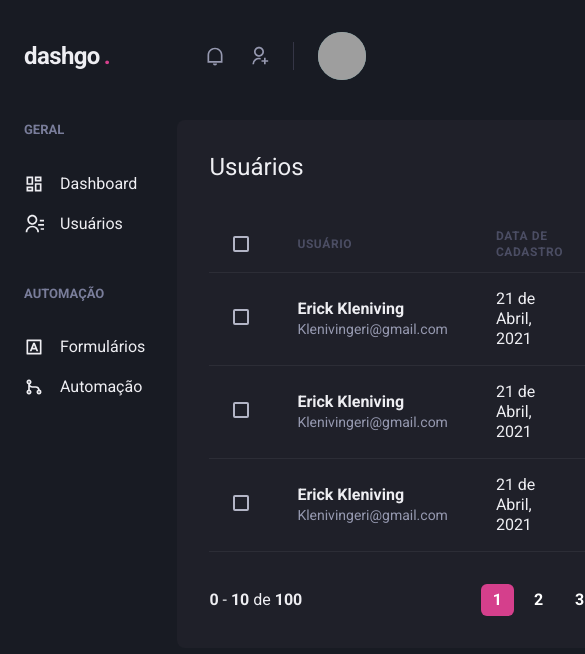
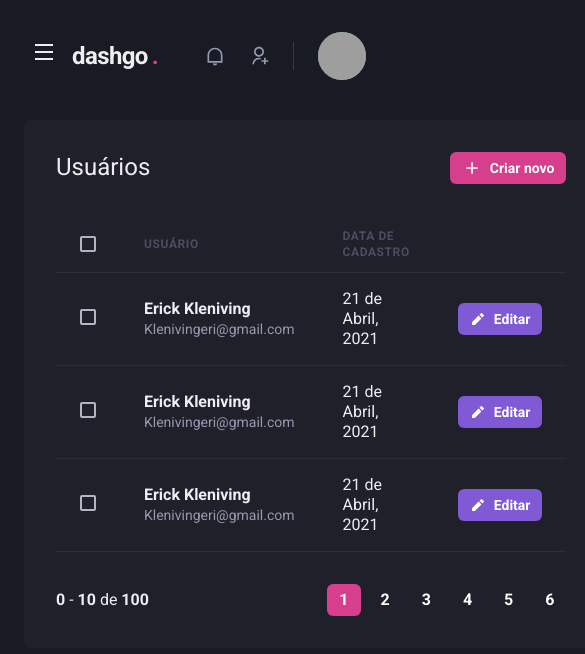
Before and after one commit to klenivingeri/Dashboard, a Next.js app: page /users in a window 390 px wide. Shown: the top 654 px of the page, 585 px wide, since content can reach past the window. Built offline with nearby package versions, Linux system fonts and the light colour scheme; grey boxes are pictures that could not be loaded.

Commit message:
Sidebar responsiva

```diff
--- a/src/components/Header/index.tsx
+++ b/src/components/Header/index.tsx
@@ -1,4 +1,6 @@
-import { Flex, useBreakpointValue } from '@chakra-ui/react'
+import { Flex, IconButton, Icon, useBreakpointValue } from '@chakra-ui/react'
+import { RiMenuLine } from 'react-icons/ri'
+import { useSidebarDrawer } from '../../contexts/SidebarDrawerContext'
 
 import { Logo } from './Logo'
 import { NotificationsNav } from './NotificationsNav'
@@ -6,9 +8,10 @@
 import { SearchBox } from './SearchBox'
 
 export function Header(){
+    const { onOpen } = useSidebarDrawer()
     const isWideVersion = useBreakpointValue({ // controla visão mobile
         base:false,
-        md:true,
+        lg:true,
     })
 
     return(
@@ -22,6 +25,22 @@
             px="6"
             alignItems="center"
         >
+            { !isWideVersion && (
+                <IconButton
+                 aria-label="Open Navigation"
+                 icon={<Icon as={RiMenuLine} />}
+                 fontSize="24"
+                 variant="unstyled"
+                 onClick={onOpen}
+                 mr="2"
+                >
+
+                </IconButton>
+            )
+
+            }
+
+
             <Logo />
             { isWideVersion ?? <SearchBox /> }
 
--- /dev/null
+++ b/src/components/Sidebar/SidebarNav.tsx
@@ -0,0 +1,19 @@
+import { Stack} from '@chakra-ui/react'
+import { RiContactsLine, RiDashboardLine, RiGitMergeLine, RiInputMethodLine } from 'react-icons/ri';
+import { NavLink } from './NavLink';
+import { NavSection } from './NavSection';
+
+export function SidebarNav(){
+    return(
+        <Stack spacing="12" alignItems="flex-start">
+        <NavSection title="GERAL">
+            <NavLink icon={RiDashboardLine} >Dashboard</NavLink>
+            <NavLink icon={RiContactsLine} >Usuários</NavLink>
+        </NavSection>
+        <NavSection title="AUTOMAÇÃO">
+            <NavLink icon={RiInputMethodLine} >Formulários</NavLink>
+            <NavLink icon={RiGitMergeLine} >Automação</NavLink>
+        </NavSection>
+    </Stack>
+    )
+}
--- a/src/components/Sidebar/index.tsx
+++ b/src/components/Sidebar/index.tsx
@@ -1,22 +1,34 @@
-import { Box, Stack} from '@chakra-ui/react'
-import { RiContactsLine, RiDashboardLine, RiGitMergeLine, RiInputMethodLine } from 'react-icons/ri';
-import { NavLink } from './NavLink';
-import { NavSection } from './NavSection';
+import { Box, Drawer, DrawerBody, DrawerCloseButton, DrawerContent, DrawerHeader, DrawerOverlay, useBreakpointValue } from '@chakra-ui/react'
+import { useSidebarDrawer } from '../../contexts/SidebarDrawerContext';
+import { SidebarNav } from './SidebarNav';
 
 export function Sidebar(){
+    const { isOpen, onClose } = useSidebarDrawer()
+    const isDrawerSidebar = useBreakpointValue({
+        base:true,
+        lg:false,
+    })
+
+    if(isDrawerSidebar){
+        return(
+            <Drawer isOpen={isOpen} placement="left" onClose={onClose}>
+                <DrawerOverlay>
+                    <DrawerContent bg="gray.800" p="4" >
+                        <DrawerCloseButton mt="6" />
+                        <DrawerHeader>Navegação</DrawerHeader>
+
+                        <DrawerBody>
+                            <SidebarNav />
+                        </DrawerBody>
+                    </DrawerContent>
+                </DrawerOverlay>
+            </Drawer>
+        )
+    }
+
     return(
         <Box as="aside" w="64" mr="8">
-            <Stack spacing="12" alignItems="flex-start">
-                <NavSection title="GERAL">
-                    <NavLink icon={RiDashboardLine} >Dashboard</NavLink>
-                    <NavLink icon={RiContactsLine} >Usuários</NavLink>
-                </NavSection>
-                <NavSection title="AUTOMAÇÃO">
-                    <NavLink icon={RiInputMethodLine} >Formulários</NavLink>
-                    <NavLink icon={RiGitMergeLine} >Automação</NavLink>
-                </NavSection>
-
-            </Stack>
+           <SidebarNav />
         </Box>
     );
 }
--- /dev/null
+++ b/src/contexts/SidebarDrawerContext.tsx
@@ -0,0 +1,22 @@
+import { useDisclosure, UseDisclosureReturn } from '@chakra-ui/react';
+import { createContext, ReactNode, useContext } from 'react'
+
+interface SidebarDrawerProviverProps{
+    children: ReactNode;
+}
+
+type SidebarDrawerContextData = UseDisclosureReturn
+const SidebarDrawerContext = createContext({} as SidebarDrawerContextData );
+
+
+export function SidebarDrawerProvider({ children }:SidebarDrawerProviverProps){
+    const disclosure = useDisclosure()
+
+    return(
+        <SidebarDrawerContext.Provider value={disclosure}>
+            {children}
+        </SidebarDrawerContext.Provider>
+    )
+}
+
+export const useSidebarDrawer = () => useContext(SidebarDrawerContext)
--- a/src/pages/_app.tsx
+++ b/src/pages/_app.tsx
@@ -1,13 +1,16 @@
 import { AppProps } from 'next/app'
 import { ChakraProvider } from '@chakra-ui/react'
 import { theme } from '../styles/theme'
+import { SidebarDrawerProvider } from '../contexts/SidebarDrawerContext'
 
 
 function MyApp({ Component, pageProps }: AppProps) {
 
   return (
     <ChakraProvider theme={theme}>
-      <Component {...pageProps} />
+      <SidebarDrawerProvider>
+        <Component {...pageProps} />
+      </SidebarDrawerProvider>
     </ChakraProvider>
   )
 }
```
